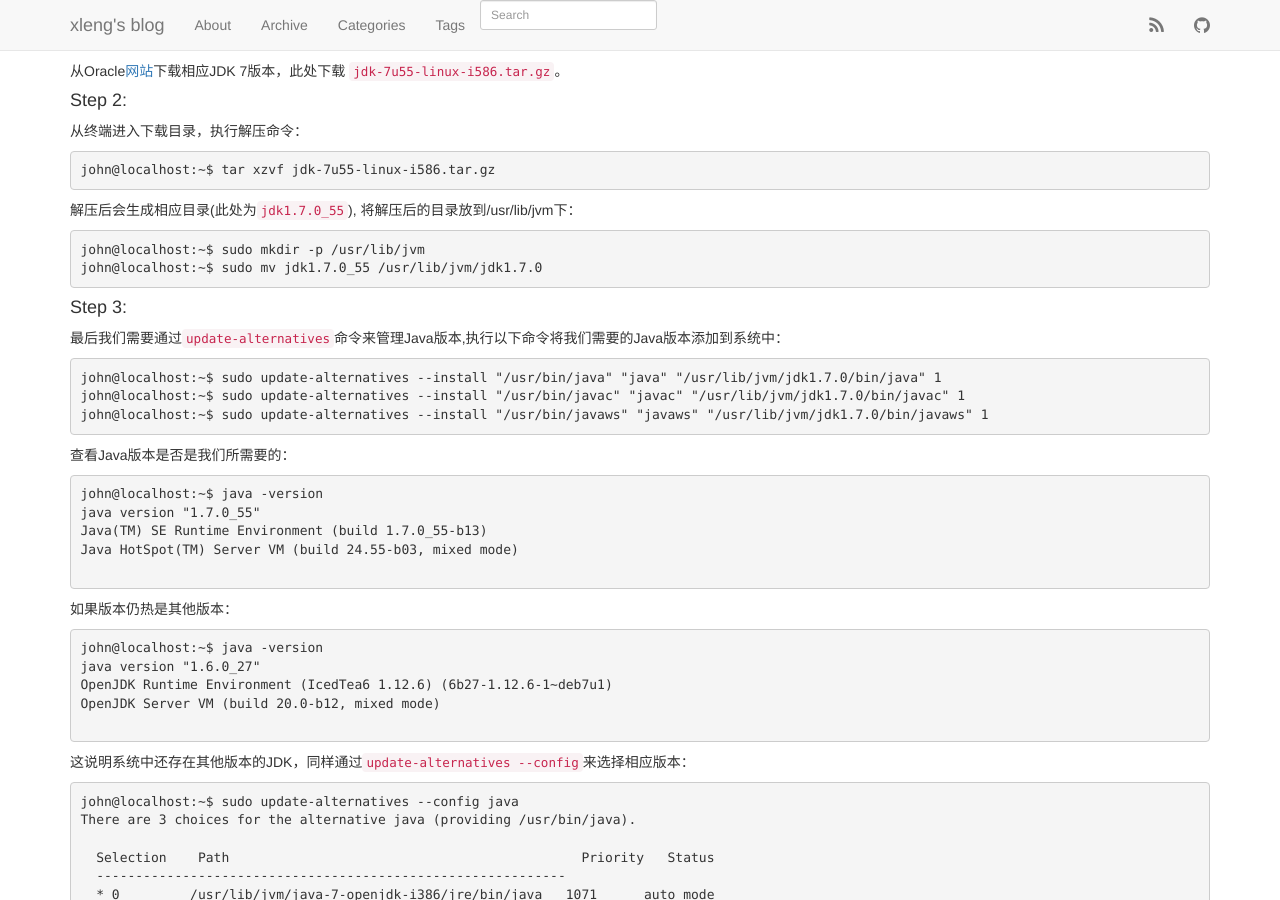
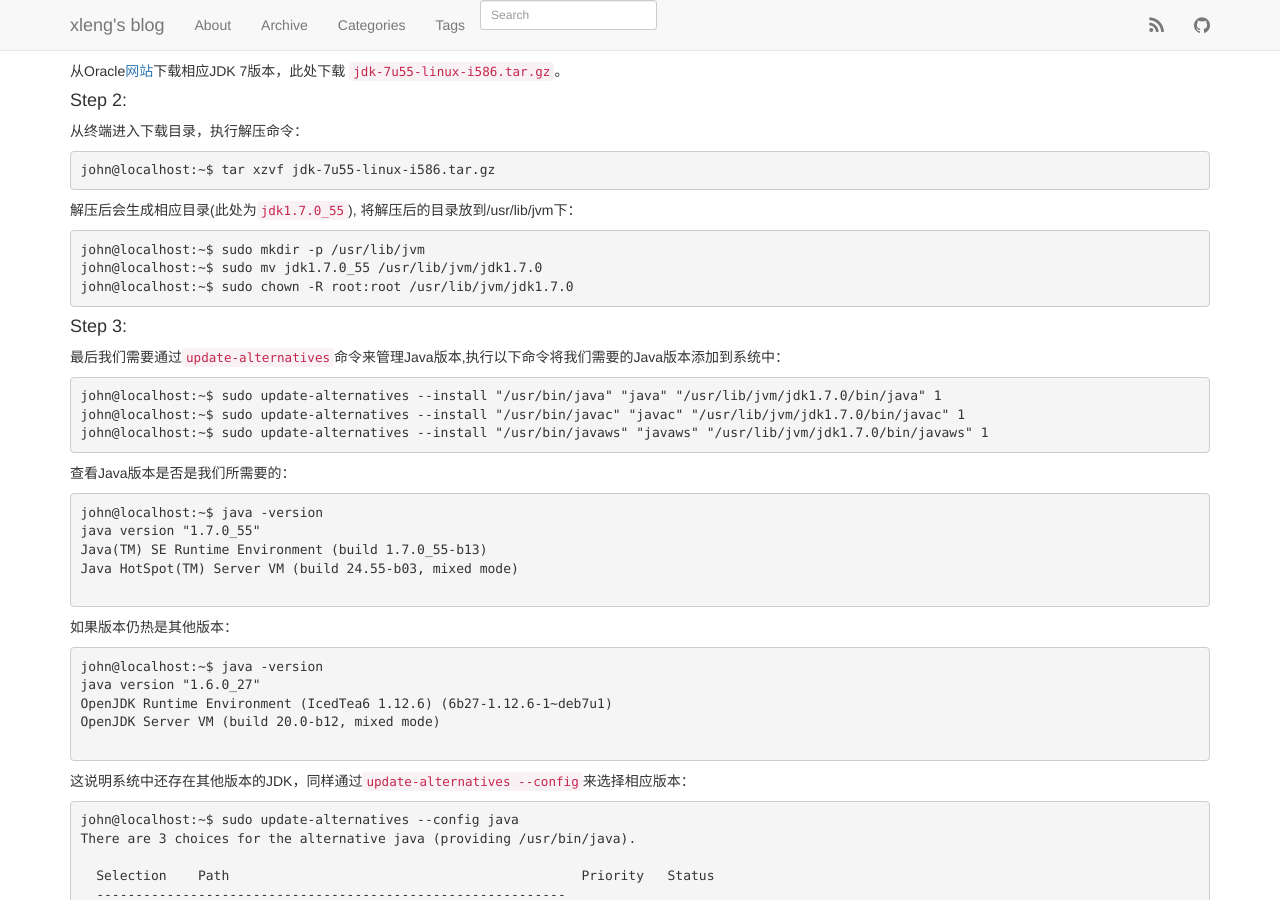
Before and after one commit to xleng/xleng.github.com, a Jekyll site: the page built from _posts/2014-05-23-install-orcal-jdk-7-on-debian-7.md, in a window 1280 px wide and 900 px high, scrolled down 312 px. Built offline with Jekyll 4.4.1, drawn with Linux system fonts in a browser that asks for light colours; nearby versions of some CDN libraries; Markdown is read by kramdown in place of the engine named in the settings; comment, search, counter and statistics services are not loaded.

Commit message:
update install command

````diff
--- a/_posts/2014-05-23-install-orcal-jdk-7-on-debian-7.md
+++ b/_posts/2014-05-23-install-orcal-jdk-7-on-debian-7.md
@@ -28,6 +28,7 @@ john@localhost:~$ tar xzvf jdk-7u55-linux-i586.tar.gz
 ```bash
 john@localhost:~$ sudo mkdir -p /usr/lib/jvm
 john@localhost:~$ sudo mv jdk1.7.0_55 /usr/lib/jvm/jdk1.7.0
+john@localhost:~$ sudo chown -R root:root /usr/lib/jvm/jdk1.7.0
 ```
 
 ####Step 3:
````
